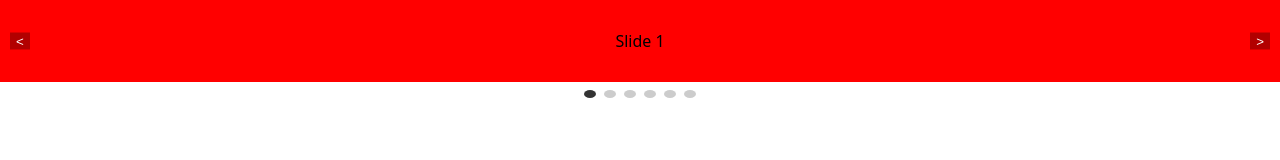
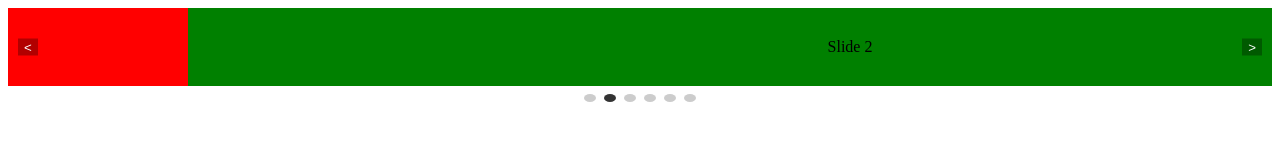
Before and after one commit to DThiens/slidezy, a website: page index.html in a window 1280 px wide. Drawn offline with Linux system fonts and the light colour scheme.

Commit message:
remove css style background

```diff
--- a/slidezy.min.css
+++ b/slidezy.min.css
@@ -1 +1 @@
-*{box-sizing:border-box}body{margin:0;font-family:system-ui,sans-serif;color:#000;background-color:#fff}.slidezy-wrapper{width:100%;overflow:hidden}.slidezy-content{position:relative}.slidezy-track{display:flex}.slidezy-slide{flex:0 0 auto}.slidezy-next,.slidezy-prev{position:absolute;top:50%;transform:translateY(-50%);border:0;outline:0;background:rgba(0,0,0,.3);color:#fff}.slidezy-prev{left:10px}.slidezy-next{right:10px}.slidezy-nav{display:flex;align-items:center;justify-content:center;gap:8px;margin-top:8px}.slidezy-dot{width:8px;height:8px;border-radius:50%;border:0;background:#ccc}.slidezy-dot.active{background:#333}
+.slidezy-wrapper{width:100%;overflow:hidden}.slidezy-content{position:relative}.slidezy-track{display:flex}.slidezy-slide{flex:0 0 auto}.slidezy-next,.slidezy-prev{position:absolute;top:50%;transform:translateY(-50%);border:0;outline:0;background:rgba(0,0,0,.3);color:#fff}.slidezy-prev{left:10px}.slidezy-next{right:10px}.slidezy-nav{display:flex;align-items:center;justify-content:center;gap:8px;margin-top:8px}.slidezy-dot{width:8px;height:8px;border-radius:50%;border:0;background:#ccc}.slidezy-dot.active{background:#333}
--- a/styles.css
+++ b/styles.css
@@ -1,14 +1,3 @@
-* {
-  box-sizing: border-box;
-}
-
-body {
-  margin: 0;
-  font-family: system-ui, sans-serif;
-  color: black;
-  background-color: white;
-}
-
 .slidezy-wrapper {
   width: 100%;
   overflow: hidden;
```
